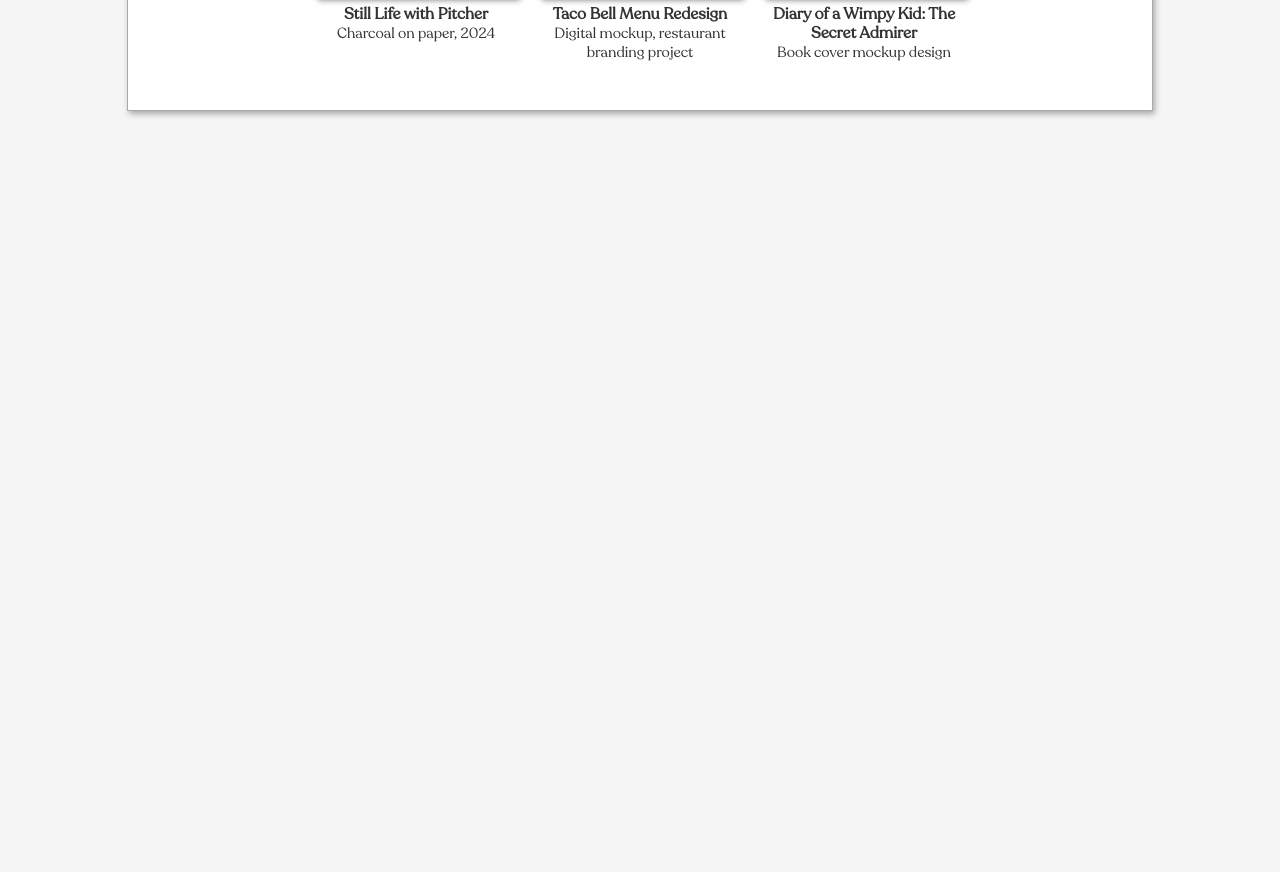
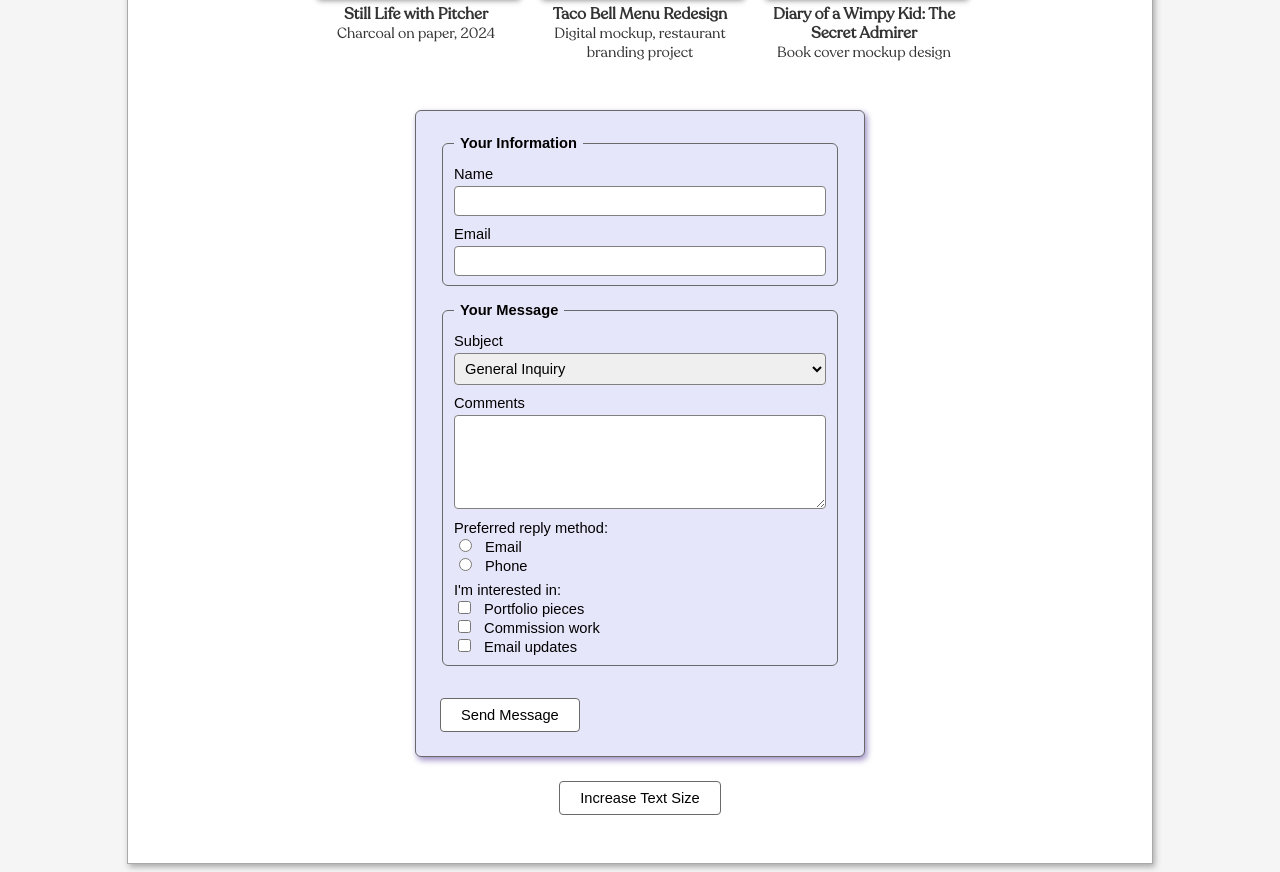
Before and after one commit to rodiss1/grc-365-home, a plain HTML site: page portfolio.html in a window 1280 px wide. Shown: the part 574-1446 px from the top of the page. Before the commit the page ends 800 px from the top, so only its background shows below. Drawn offline with Linux system fonts and the light colour scheme.

Commit message:
portfolio.html

```diff
--- a/portfolio.html
+++ b/portfolio.html
@@ -22,8 +22,27 @@
     }
     h1 {
         font: 48pt/1.0em 'Dancing Script', cursive;
-        text-align: center;
-        text-shadow: 2px 3px 6px darkorange;
+        text-shadow: 2px 3px 6px #9b8bc4;
+        display: flex;
+        justify-content: center;
+        align-items: center;
+        gap: 16px;
+    }
+
+    @keyframes twinkle {
+        0%, 100% {
+            transform: translateY(0) scale(1);
+            opacity: 0.7;
+        }
+        50% {
+            transform: translateY(-14px) scale(1.15);
+            opacity: 1;
+        }
+    }
+
+    .sparkle {
+        width: 64px;
+        animation: twinkle 2.4s ease-in-out infinite;
     }
     p.intro {
         font-family: Recoleta, serif;
@@ -61,6 +80,7 @@ figure img {
     figure img:hover {
         transform: scale(1.03);
     }
+
     figcaption {
         margin-top: 8px;
         font-size: 11pt;
@@ -73,13 +93,100 @@ figure img:hover {
         font-weight: bold;
         font-size: 12pt;
     }
+
+    form {
+        width: 400px;
+        margin: 48px auto 0;
+        background: lavender;
+        border: 1px solid dimgray;
+        border-radius: 6px;
+        box-shadow: 2px 3px 6px #9b8bc4;
+        padding: 24px;
+        font-family: sans-serif;
+        font-size: 11pt;
+    }
+
+    fieldset {
+        margin-bottom: 16px;
+        border: 1px solid dimgray;
+        border-radius: 6px;
+    }
+
+    legend {
+        font-weight: bold;
+        padding: 0 6px;
+    }
+
+    form label {
+        display: block;
+        margin-top: 10px;
+        margin-bottom: 4px;
+        font-family: sans-serif;
+    }
+
+    input[type="text"],
+    input[type="email"],
+    select,
+    textarea {
+        width: 100%;
+        padding: 6px;
+        box-sizing: border-box;
+        border: 1px solid gray;
+        border-radius: 4px;
+        font-family: inherit;
+        font-size: inherit;
+    }
+
+    textarea {
+        resize: vertical;
+    }
+
+    .inline-label {
+        display: inline;
+        margin: 0 0 0 6px;
+        font-weight: normal;
+    }
+
+    .radio-row, .checkbox-row {
+        margin-top: 8px;
+    }
+
+    input[type="submit"] {
+        margin-top: 16px;
+        padding: 8px 20px;
+        border: 1px solid dimgray;
+        border-radius: 4px;
+        background: white;
+        font-size: inherit;
+        cursor: pointer;
+    }
+
+    input[type="submit"]:hover {
+        background: whitesmoke;
+    }
+
+    #text-size-btn {
+        display: block;
+        margin: 24px auto 0;
+        padding: 8px 20px;
+        border: 1px solid dimgray;
+        border-radius: 4px;
+        background: white;
+        font-family: sans-serif;
+        font-size: 11pt;
+        cursor: pointer;
+    }
+
+    #text-size-btn:hover {
+        background: whitesmoke;
+    }
 </style>
 </head>
 
 <body>
 <div id="page">
 
-    <h1>Portfolio</h1>
+    <h1>Portfolio<img class="sparkle" src="star-sparkle.png" alt="Twinkling star"></h1>
     <p class="intro">A few pieces I've made, in different mediums. Click any thumbnail to see it in full detail.</p>
 
     <div class="portfolio-container">
@@ -116,6 +223,79 @@ figure img:hover {
 
     </div>
 
+    <form>
+
+        <fieldset>
+            <legend>Your Information</legend>
+
+            <label for="name">Name</label>
+            <input type="text" id="name" name="name">
+
+            <label for="email">Email</label>
+            <input type="email" id="email" name="email">
+        </fieldset>
+
+        <fieldset>
+            <legend>Your Message</legend>
+
+            <label for="subject">Subject</label>
+            <select id="subject" name="subject">
+                <option value="general">General Inquiry</option>
+                <option value="commission">Commission Request</option>
+                <option value="feedback">Feedback</option>
+                <option value="other">Other</option>
+            </select>
+
+            <label for="comments">Comments</label>
+            <textarea id="comments" name="comments" rows="5"></textarea>
+
+            <div class="radio-row">
+                <span>Preferred reply method:</span><br>
+
+                <input type="radio" id="reply-email" name="reply" value="email">
+                <label class="inline-label" for="reply-email">Email</label><br>
+
+                <input type="radio" id="reply-phone" name="reply" value="phone">
+                <label class="inline-label" for="reply-phone">Phone</label>
             </div>
+
+            <div class="checkbox-row">
+                <span>I'm interested in:</span><br>
+
+                <input type="checkbox" id="interest-portfolio" name="interest" value="portfolio">
+                <label class="inline-label" for="interest-portfolio">Portfolio pieces</label><br>
+
+                <input type="checkbox" id="interest-commission" name="interest" value="commission">
+                <label class="inline-label" for="interest-commission">Commission work</label><br>
+
+                <input type="checkbox" id="interest-updates" name="interest" value="updates">
+                <label class="inline-label" for="interest-updates">Email updates</label>
+            </div>
+        </fieldset>
+
+        <input type="submit" value="Send Message">
+
+    </form>
+
+    <button id="text-size-btn" onclick="increaseTextSize()">Increase Text Size</button>
+
+</div>
+
+<script>
+    let textSizeLevel = 0;
+    const textSizes = ["14pt", "18pt", "22pt", "26pt"];
+
+    function increaseTextSize() {
+        textSizeLevel++;
+        if (textSizeLevel >= textSizes.length) {
+            textSizeLevel = 0;
+        }
+        const paragraphs = document.querySelectorAll("p");
+        paragraphs.forEach(function (p) {
+            p.style.fontSize = textSizes[textSizeLevel];
+        });
+    }
+</script>
+
 </body>
 </html>
```
Lines whose indentation alone changed are shown as unchanged.
